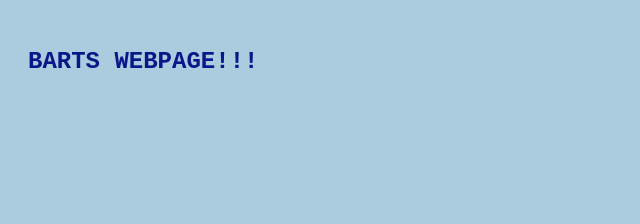
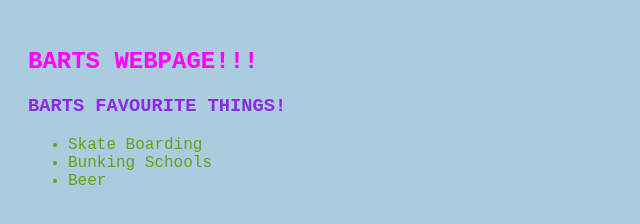
Before and after one commit to Simon585044/monday, a plain HTML site: page bart.html in a window 1280 px wide. Shown: the whole page, without its empty margins (0-640 px from the left). Drawn offline with Linux system fonts and the light colour scheme.

Commit message:
H2 magenta, h3 maroon, Li green

```diff
--- a/bart.html
+++ b/bart.html
@@ -9,5 +9,12 @@
 </head>
 <body>
    <h2>BARTS WEBPAGE!!!</h2>
+   <h3>BARTS FAVOURITE THINGS!</h3>
+   <ul>
+    <li>Skate Boarding</li>
+    <li>Bunking Schools</li>
+    <li>Beer</li>
+
+   </ul>
 </body>
 </html>
--- a/styles.css
+++ b/styles.css
@@ -14,5 +14,13 @@ h1      {
         color: gray;
     }
     body    {
-        color: rgb(10, 23, 138);
+        color: rgb(5, 163, 103);
     }
+
+    h2  {
+            color: magenta;
+    }
+
+    h3  {color: blueviolet;}
+
+    li{color: rgb(103, 160, 19);}
```
